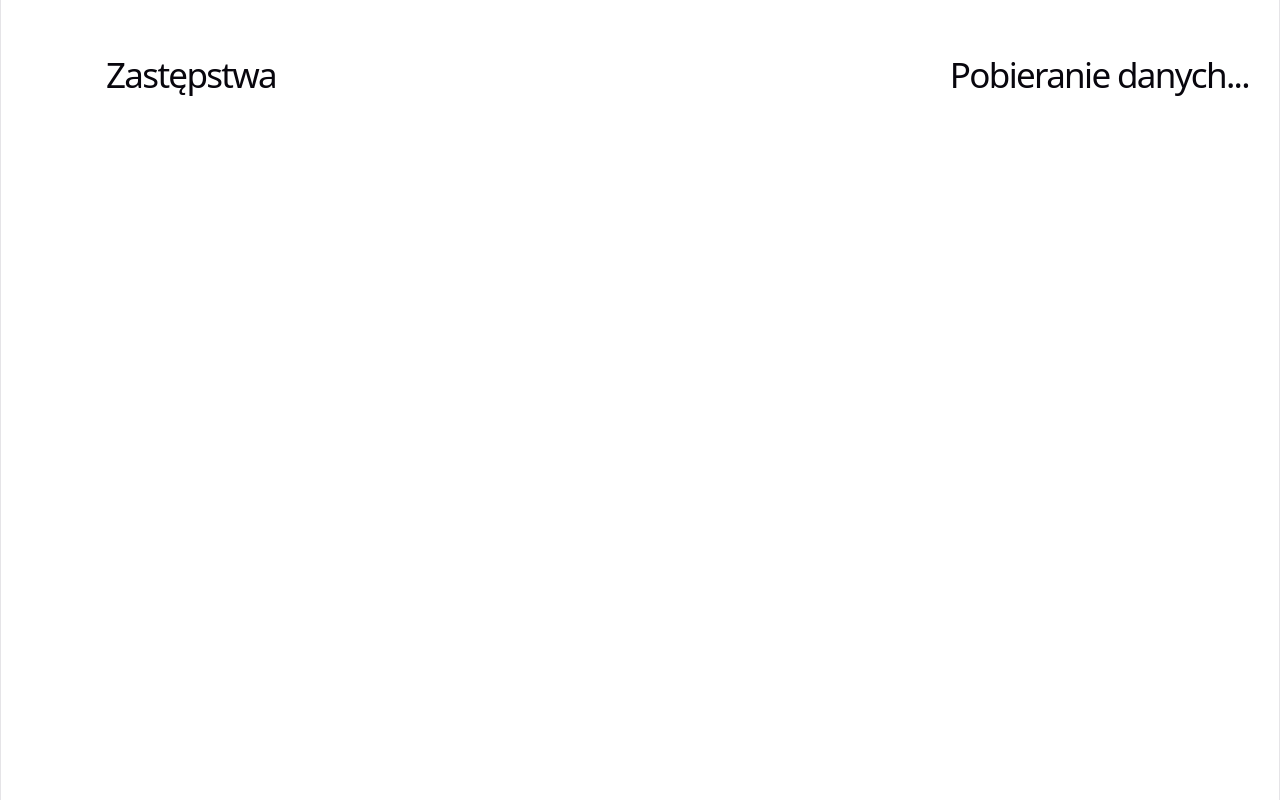
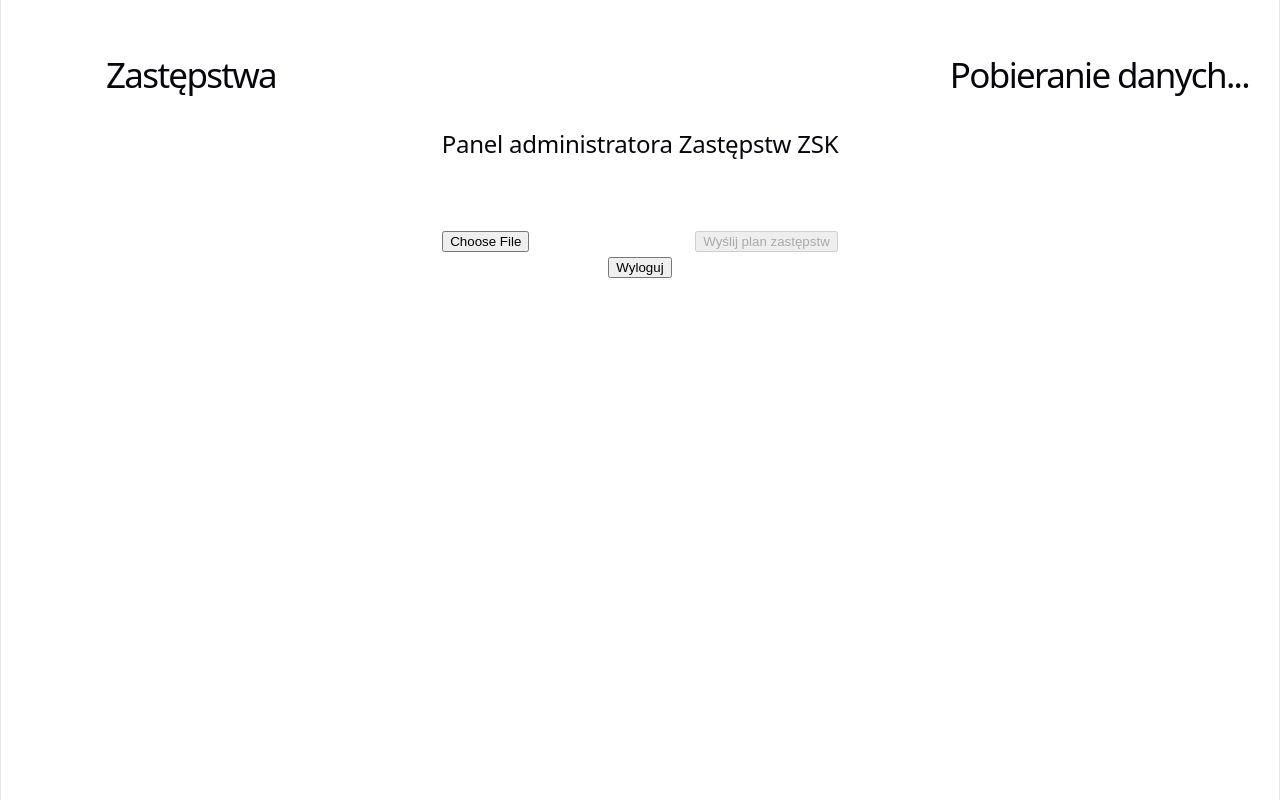
Before and after one commit to Rumeleq/zastepstwa_zsk, a React (Vite) app in the folder frontend/: page /admin/panel in a window 1280 px wide. Built offline with nearby package versions, Linux system fonts and the light colour scheme; no server answers; sample sign-in values are in the browser's storage.

Commit message:
admin panel

```diff
--- a/frontend/src/pages/adminLogin/AdminLoginPage.tsx
+++ b/frontend/src/pages/adminLogin/AdminLoginPage.tsx
@@ -23,7 +23,7 @@
     <>
       <Header></Header>
       <div className="login-container">
-        <h3>Wprowadź klucz dostępu</h3>
+        <h3>Wprowadź klucz dostępu do panelu administratora Zastępstw ZSK</h3>
         <input
           type="password"
           value={key}
--- a/frontend/src/pages/adminPanel/AdminPanelPage.tsx
+++ b/frontend/src/pages/adminPanel/AdminPanelPage.tsx
@@ -1,10 +1,127 @@
-import { Header } from "@components"
+import { useState, useRef } from "react"
+import { useNavigate } from "react-router-dom"
+import * as React from "react"
+import { uploadReplacementsHtml } from "@services"
+import { ErrorNotice, Header } from "@components"
 
 export function AdminPanelPage() {
+  const [file, setFile] = useState<File | null>(null)
+  const [loading, setLoading] = useState(false)
+  const [status, setStatus] = useState<{ type: "success" | "error"; message: string } | null>(null)
+
+  const fileInputRef = useRef<HTMLInputElement>(null)
+  const navigate = useNavigate()
+
+  function handleLogout() {
+    localStorage.removeItem("admin_api_key")
+    navigate("/admin/logowanie")
+  }
+
+  function handleFileChange(e: React.ChangeEvent<HTMLInputElement>) {
+    setStatus(null)
+    const selectedFile = e.target.files?.[0]
+    if (!selectedFile) return
+    const name = selectedFile.name.toLowerCase()
+
+    if (!name.toLowerCase().endsWith(".html")) {
+      setStatus({ type: "error", message: "Niepoprawny format pliku! Wybierz plik HTML." })
+      setFile(null)
+      if (fileInputRef.current) {
+        fileInputRef.current.value = ""
+      }
+    } else {
+      setFile(selectedFile)
+    }
+  }
+
+  async function handleFileUpload() {
+    if (!file) return
+    setLoading(true)
+    setStatus(null)
+
+    try {
+      const htmlContent = await file.text()
+      const res = await uploadReplacementsHtml(htmlContent)
+      setStatus({ type: "success", message: res.message })
+      setFile(null)
+      if (fileInputRef.current) {
+        fileInputRef.current.value = ""
+      }
+    } catch (err: any) {
+      if (err.response && err.response.status === 401) {
+        localStorage.removeItem("admin_api_key")
+        navigate("/admin/logowanie", { state: { error: "Klucz dostępu jest niepoprawny!" } })
+      } else {
+        const serverErrorMessage =
+          err.response?.data?.message ||
+          err.response?.data?.error ||
+          err.message ||
+          "Wystąpił błąd podczas wysyłania pliku.";
+
+        setStatus({ type: "error", message: serverErrorMessage })
+      }
+    } finally {
+      setLoading(false)
+    }
+  }
+
+  function handleRemoveFile() {
+    setFile(null)
+    setStatus(null)
+    if (fileInputRef.current) {
+      fileInputRef.current.value = ""
+    }
+  }
+
   return (
     <>
       <Header></Header>
-      <div></div>
+      <main className="admin-panel">
+        <h2>Panel administratora Zastępstw ZSK</h2>
+        <div className="upload-container">
+          <h3>Wybierz plik z zastępstwami, by wgrać je do systemu</h3>
+          <input
+            ref={fileInputRef}
+            type="file"
+            accept=".html"
+            onChange={handleFileChange}
+          />
+
+          {file && (
+            <div className="file-details">
+              <span>
+                Wybrany plik: <strong>{file.name}</strong> ({(file.size / 1024).toFixed(2)} KB)
+              </span>
+              <button
+                type="button"
+                onClick={handleRemoveFile}
+                className="remove-btn"
+              >
+                Usuń plik
+              </button>
+            </div>
+          )}
+
+          {status && status.type === "success" && (
+            <div className="alert-success">
+              {status.message}
+            </div>
+          )}
+
+          {status && status.type === "error" && (
+            <ErrorNotice message={status.message} />
+          )}
+
+          <button
+            onClick={handleFileUpload}
+            disabled={!file || loading}
+            className="submit-btn"
+          >
+            {loading ? "Wysyłanie..." : "Wyślij plan zastępstw"}
+          </button>
+        </div>
+        <button onClick={handleLogout}>Wyloguj</button>
+      </main>
     </>
   )
 }
```
